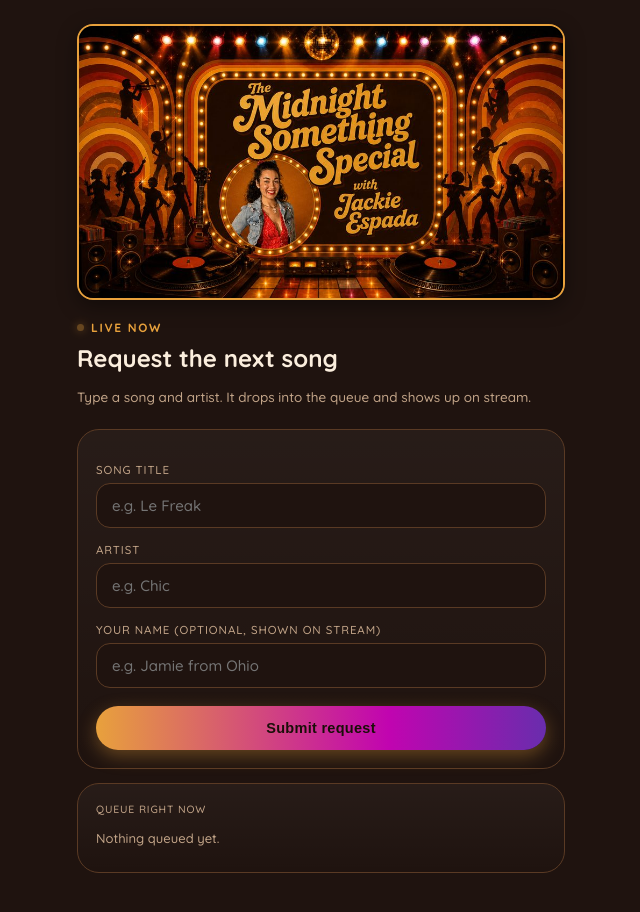
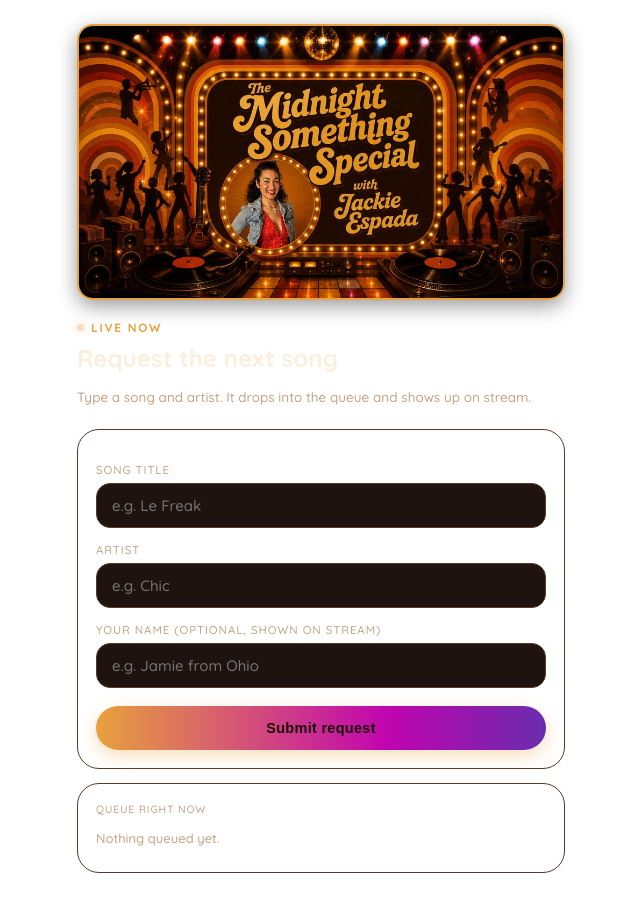
Before and after one commit to jackieespada/midnight.something.special, a Next.js app: page /request in a window 1280 px wide. Shown: the top 912 px of the page, without its empty margins (319-959 px from the left). Built offline with nearby package versions, Linux system fonts and the light colour scheme.

Commit message:
Update globals.css

```diff
--- a/app/globals.css
+++ b/app/globals.css
@@ -18,7 +18,6 @@ html,
 body {
   margin: 0;
   padding: 0;
-  background: var(--stage);
   color: var(--ink);
   font-family: "Quicksand", -apple-system, BlinkMacSystemFont, "Segoe UI", sans-serif;
 }
```
